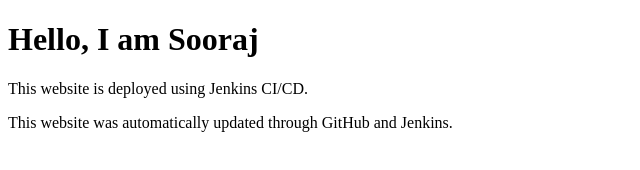
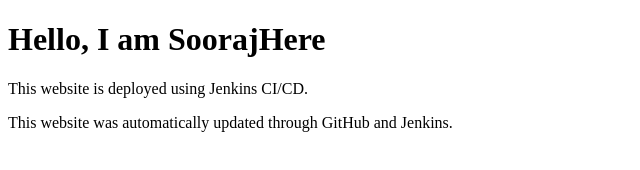
Before and after one commit to soorajcp-lang/my-website, a plain HTML site: page index.html in a window 1280 px wide. Shown: the whole page, without its empty margins (0-640 px from the left). Drawn offline with Linux system fonts and the light colour scheme.

Commit message:
Update index.html

```diff
--- a/index.html
+++ b/index.html
@@ -5,7 +5,7 @@
 </head>
 <body>
 
-    <h1>Hello, I am Sooraj</h1>
+    <h1>Hello, I am SoorajHere</h1>
     <p>This website is deployed using Jenkins CI/CD.</p>
     <p>This website was automatically updated through GitHub and Jenkins.</p>
 </body>
```
